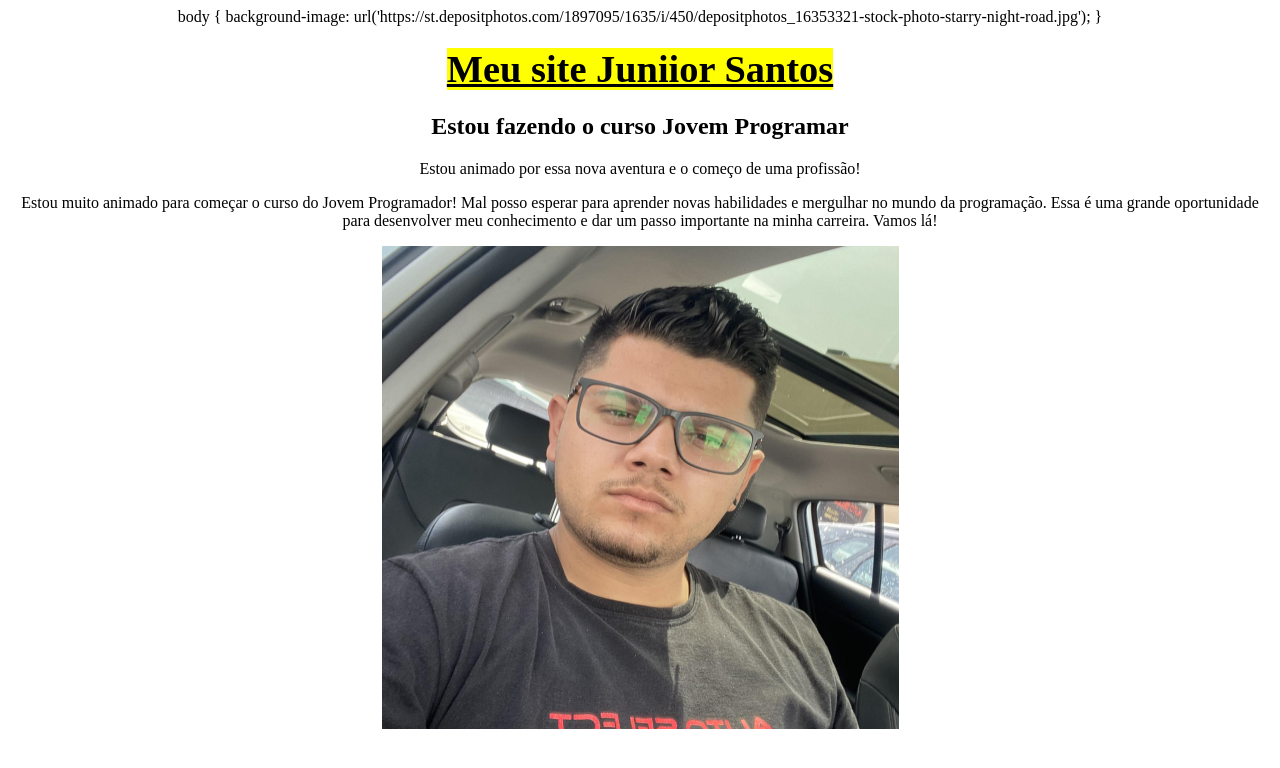
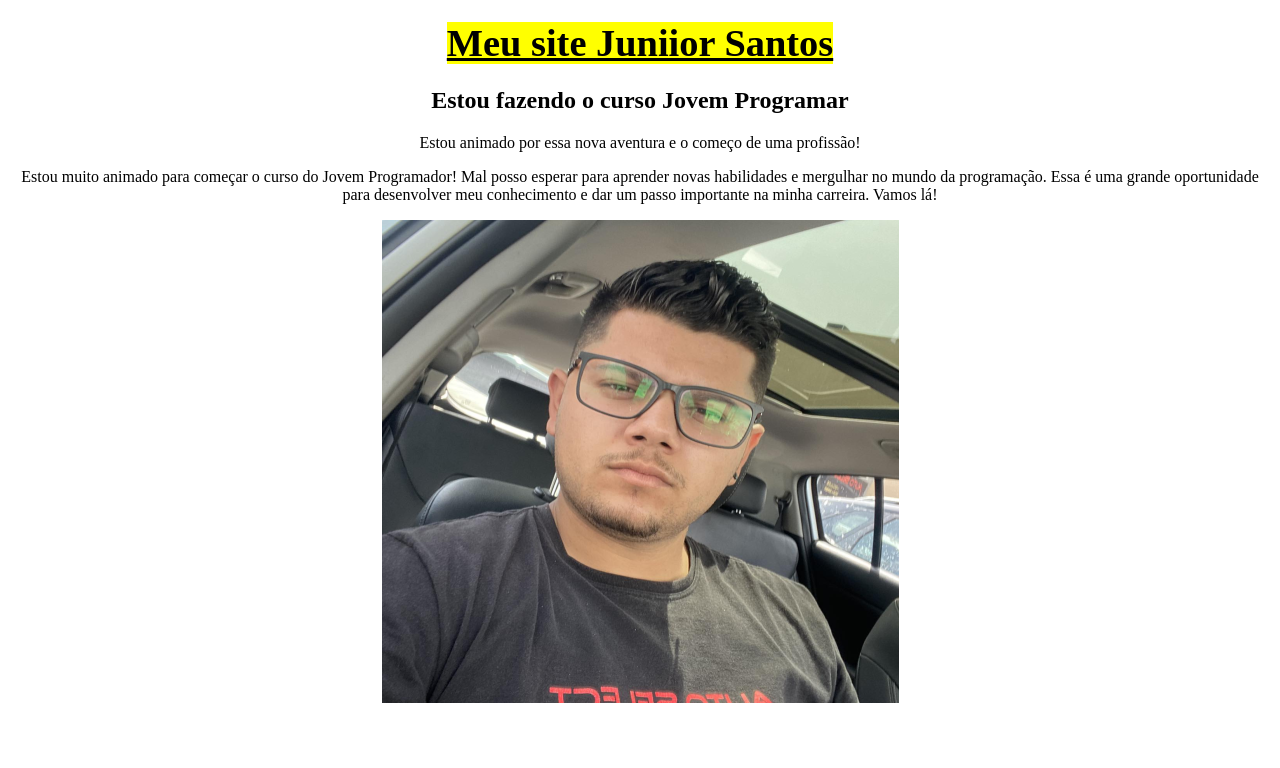
Before and after one commit to JuniiorSantos/SenacWeb, a plain HTML site: page index.html in a window 1280 px wide. Drawn offline with Linux system fonts and the light colour scheme.

Commit message:
Update index.html

```diff
--- a/index.html
+++ b/index.html
@@ -6,9 +6,7 @@
   <head>
   <title> Meu site Juniior Santos</title>
   </head>
-  body {
-            background-image: url('https://st.depositphotos.com/1897095/1635/i/450/depositphotos_16353321-stock-photo-starry-night-road.jpg');
-  }
+
   <h1><u><big><b><mark> Meu site Juniior Santos </mark> </u></big></b></h1>
 
   <h2> Estou fazendo o curso Jovem Programar</h2>
```
